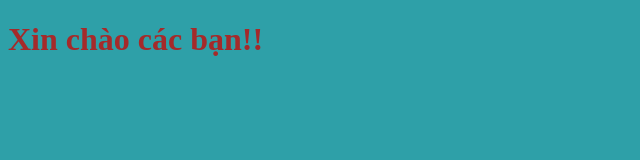
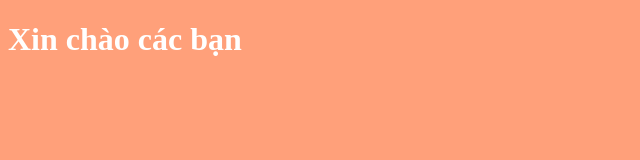
Before and after one commit to dthangne/examplee, a plain HTML site: page index.html in a window 1280 px wide. Shown: the whole page, without its empty margins (0-640 px from the left). Drawn offline with Linux system fonts and the light colour scheme.

Commit message:
upload sc

```diff
--- a/index.html
+++ b/index.html
@@ -3,17 +3,16 @@
 <head>
     <meta charset="UTF-8">
     <meta name="viewport" content="width=device-width, initial-scale=1.0">
-    <title>Vidu</title>
+    <title>Example</title>
 </head>
 <body>
-    <h1>Xin chào các bạn!!</h1>
+    <h1>Xin chào các bạn </h1>
     <style>
         body{
-            background: rgb(46, 160, 168);
-
+            background: lightsalmon;
         }
         h1{
-            color: brown;
+            color: white;
         }
     </style>
 </body>
```
